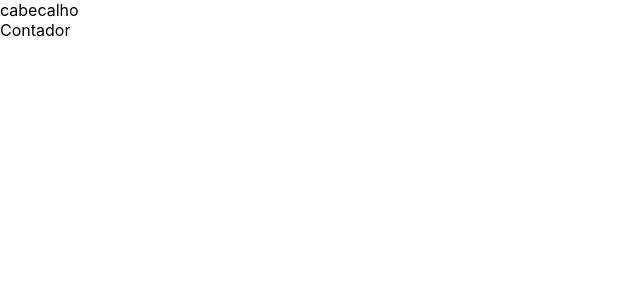
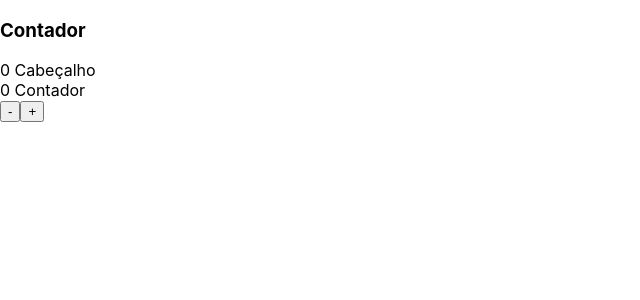
Before and after one commit to lucasmetron/mod37ReactRedux, a React (Create React App) app: page / in a window 1280 px wide. Shown: the top 300 px of the page, without its empty margins (0-640 px from the left). Built offline with nearby package versions, Linux system fonts and the light colour scheme.

Commit message:
redux no react

```diff
--- a/package.json
+++ b/package.json
@@ -8,7 +8,9 @@
     "@testing-library/user-event": "^12.1.10",
     "react": "^17.0.2",
     "react-dom": "^17.0.2",
+    "react-redux": "^7.2.4",
     "react-scripts": "4.0.3",
+    "redux": "^4.1.0",
     "web-vitals": "^1.0.1"
   },
   "scripts": {
--- a/src/App.js
+++ b/src/App.js
@@ -1,12 +1,23 @@
+import React from 'react';
 import './App.css';
 import Cabecalho from './componentes/Cabecalho';
 import Contador from './componentes/Contador';
+import { createStore } from 'redux';
+import { Provider } from 'react-redux';
+import contadorReducer from './reducers/contadorReducer';
 
 function App() {
+
+  const store = createStore(contadorReducer);
+
+
   return (
+
     <div>
-      <Cabecalho></Cabecalho>
-      <Contador></Contador>
+      <Provider store={store}>
+        <Cabecalho></Cabecalho>
+        <Contador></Contador>
+      </Provider>
     </div>
 
   );
--- a/src/componentes/Cabecalho.js
+++ b/src/componentes/Cabecalho.js
@@ -1,8 +1,15 @@
 import React from 'react';
+import { useSelector } from 'react-redux';
 
-function Cabecalho() {
+function Cabecalho(props) {
+
+    const contador = useSelector(state => { return state });
+
     return (
-        <div>cabecalho</div>
+        <div>
+            <h3>Contador</h3>
+            <div>{contador} Cabeçalho</div>
+        </div>
     );
 }
 
--- a/src/componentes/Contador.js
+++ b/src/componentes/Contador.js
@@ -1,9 +1,17 @@
 import React from 'react';
+import { useDispatch, useSelector } from 'react-redux';
+import { incremente, decremente } from '../actions/counterActions';
 
-function Contador() {
+function Contador(props) {
+
+    const contador = useSelector(state => { return state });
+    const dispatch = useDispatch();
+
     return (
         <div>
-            Contador
+            <div>{contador} Contador</div>
+            <button onClick={() => { dispatch(decremente(5)) }}> - </button>
+            <button onClick={() => { dispatch(incremente()) }}> + </button>
         </div>
     );
 }
--- /dev/null
+++ b/src/reducers/contadorReducer.js
@@ -0,0 +1,12 @@
+export default function contadorReducer(state = 0, action) {
+    switch (action.type) {
+        case 'INCREMENTE':
+            return state + action.payload;
+
+        case 'DECREMENTE':
+            return state - action.payload;
+
+        default:
+            return state;
+    }
+}
```
Also changed, not shown: 1 other file (tests, documents, lock files or other folders).
